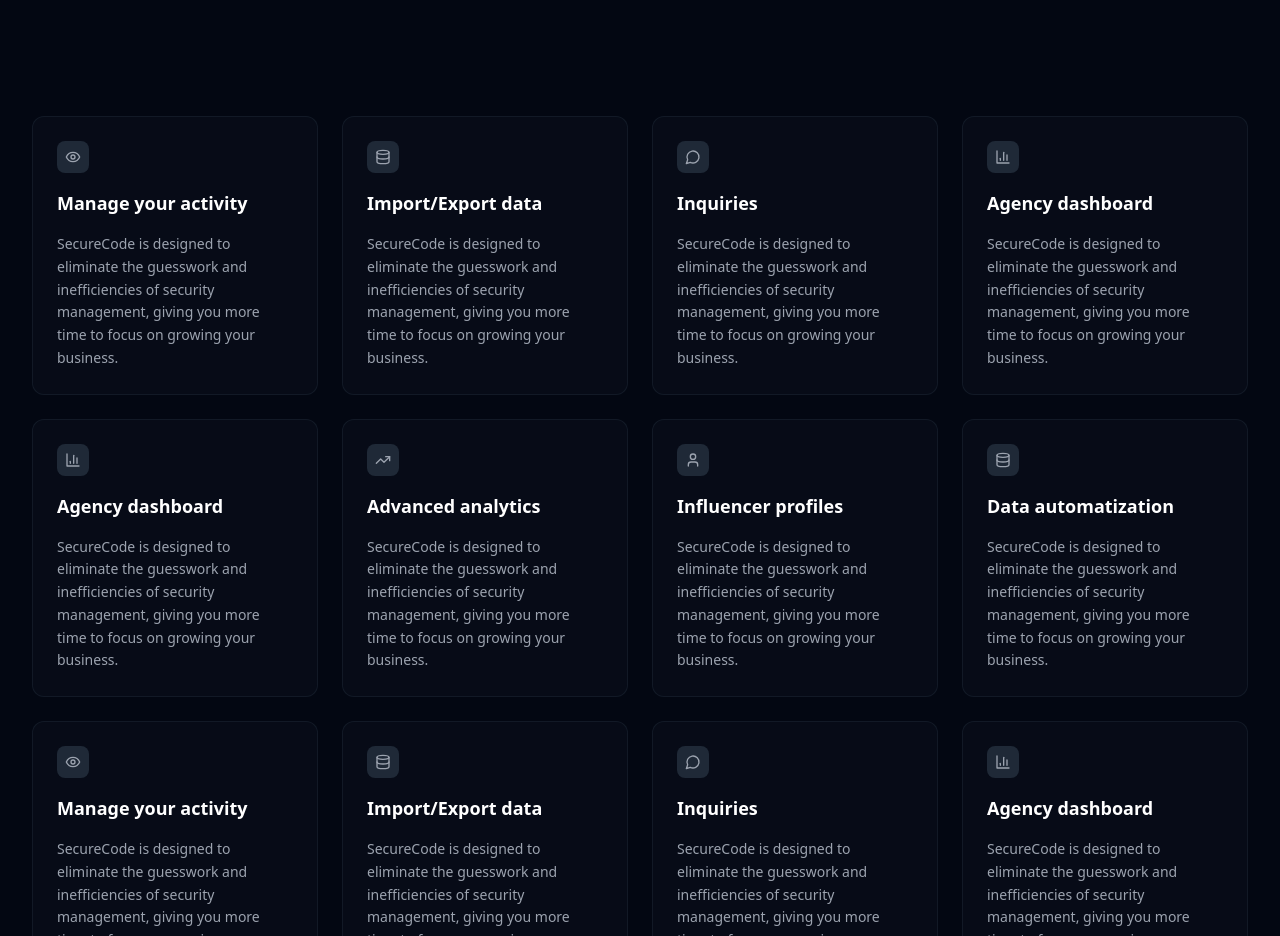
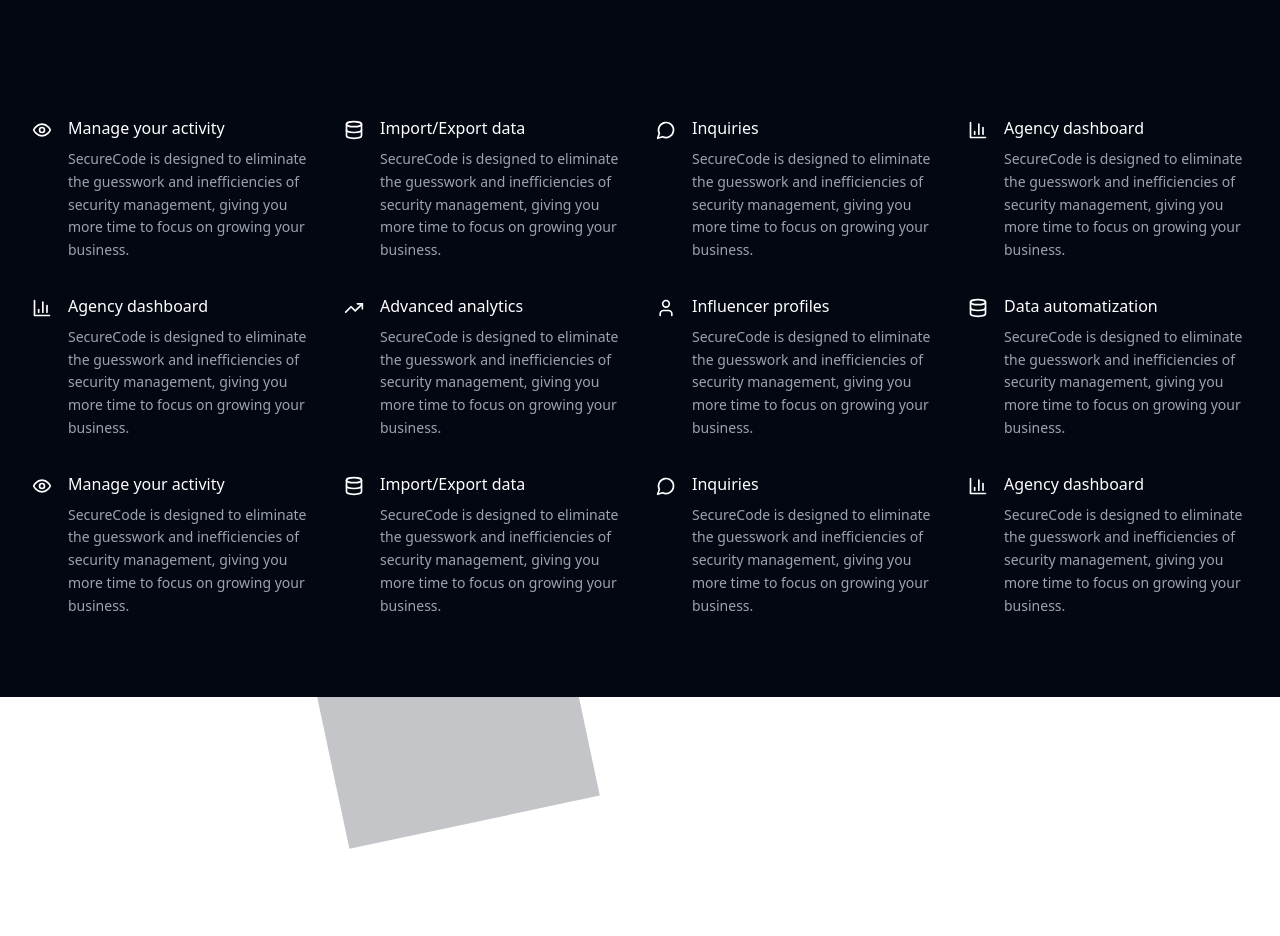
Before and after one commit to shahzada-shah/raijin-guard, a React (Vite) app: page / in a window 1280 px wide. Shown: the part 1864-2800 px from the top of the page. After the commit the page ends 2713 px from the top, so only its background shows below. Built offline with nearby package versions, Linux system fonts and the light colour scheme.

Commit message:
Update Features section to match the exact design

```diff
--- a/src/components/FeaturesSection.tsx
+++ b/src/components/FeaturesSection.tsx
@@ -93,23 +93,30 @@ export default function FeaturesSection() {
         </div>
 
         {/* Features Grid */}
-        <div className="grid grid-cols-1 md:grid-cols-2 lg:grid-cols-4 gap-6">
+        <div className="grid grid-cols-1 md:grid-cols-2 lg:grid-cols-4 gap-8">
           {features.map((feature, index) => {
             const IconComponent = feature.icon;
             return (
               <div
                 key={index}
-                className="bg-gray-900/30 border border-gray-800/50 rounded-xl p-6 hover:bg-gray-900/50 transition-all duration-300"
+                className="group"
               >
-                <div className="mb-4">
-                  <div className="w-8 h-8 bg-gray-800 rounded-lg flex items-center justify-center mb-4">
-                    <IconComponent className="w-4 h-4 text-gray-400" />
+                <div className="flex items-start gap-4">
+                  {/* Icon */}
+                  <div className="flex-shrink-0 mt-1">
+                    <IconComponent className="w-5 h-5 text-white" />
                   </div>
-                  <h3 className="text-white font-semibold text-lg mb-3">{feature.title}</h3>
+
+                  {/* Content */}
+                  <div className="flex-1">
+                    <h3 className="text-white font-medium text-base mb-2 group-hover:text-lime-400 transition-colors duration-200">
+                      {feature.title}
+                    </h3>
+                    <p className="text-gray-400 text-sm leading-relaxed">
+                      {feature.description}
+                    </p>
+                  </div>
                 </div>
-                <p className="text-gray-400 text-sm leading-relaxed">
-                  {feature.description}
-                </p>
               </div>
             );
           })}
```
